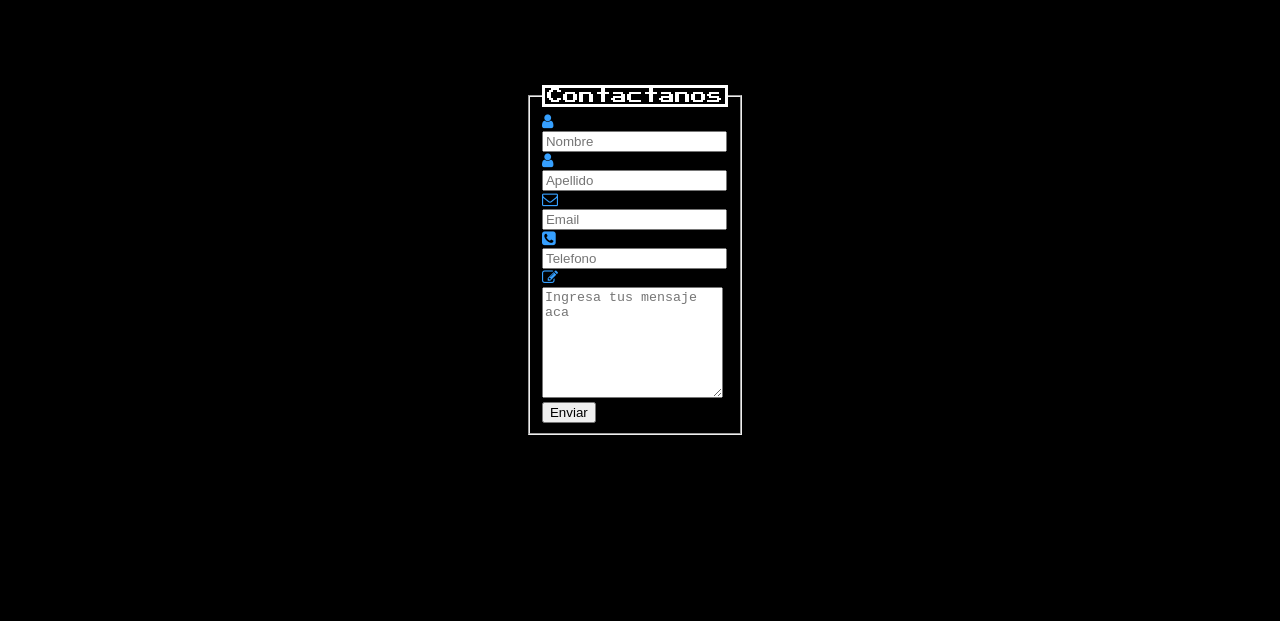
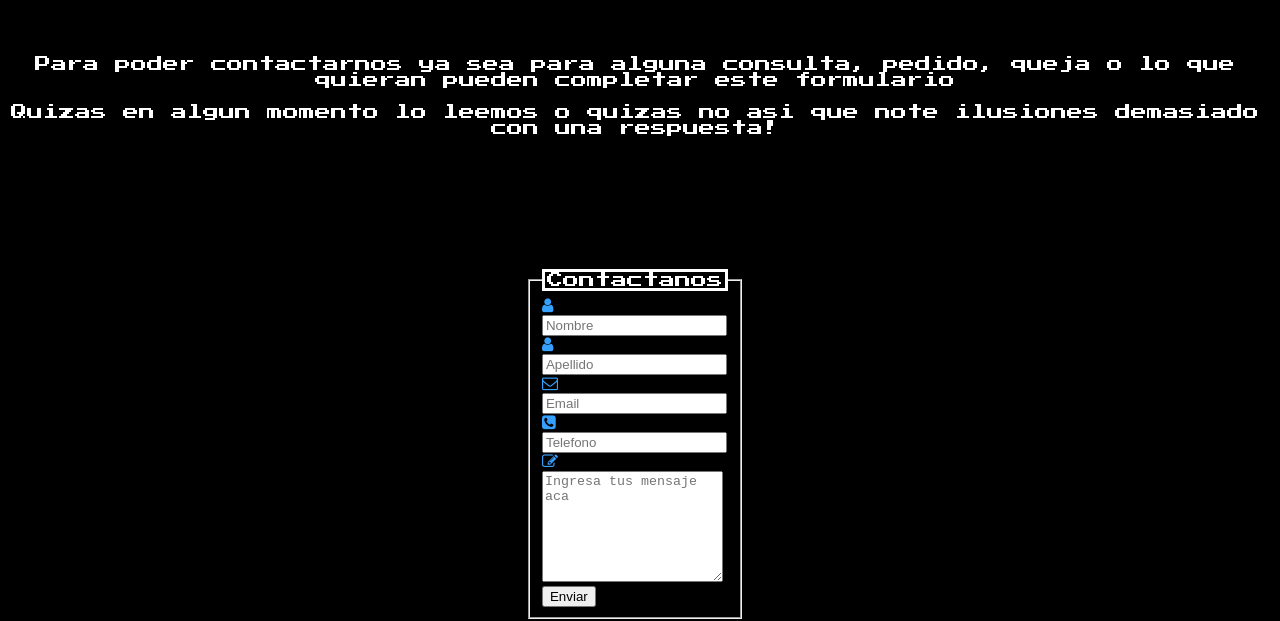
Before and after one commit to xcabezaderadiox/codoacodo, a plain HTML site: page CUC WEB/contacto.html in a window 1280 px wide. Shown: the part 185-806 px from the top of the page. Drawn offline with Linux system fonts and the light colour scheme.

Commit message:
form msj

```diff
--- a/CUC WEB/contacto.html
+++ b/CUC WEB/contacto.html
@@ -24,7 +24,13 @@
             <li><img id="animate" src="/cuclogo.png"  ></img></li>
         </ul>
     </nav>
-           <div class="container">
+	<aside class="aside_apoyo">
+		<p>Para poder contactarnos ya sea para alguna consulta, pedido, queja o lo que quieran pueden completar este formulario </p>
+		<p>Quizas en algun momento lo leemos o quizas no asi que note ilusiones demasiado con una respuesta!</p>
+		<br>
+		<br>
+	</aside>
+    <div class="container">
         <div class="row">
             <div class="col-md-12">
                 <div class="well well-sm">
--- a/CUC WEB/form.css
+++ b/CUC WEB/form.css
@@ -115,6 +115,17 @@ a {
 }
 
 
+.aside_apoyo {
+  grid-column-start: 1;
+  grid-column-end: 4;
+  text-align: center;
+  margin-top: 20px;
+  margin-bottom: 10px;
+  background-color: black;
+  font-family: 'Press Start 2P', cursive;
+}
+
+
 /* FORMULARIO */
 
 .container {
```
